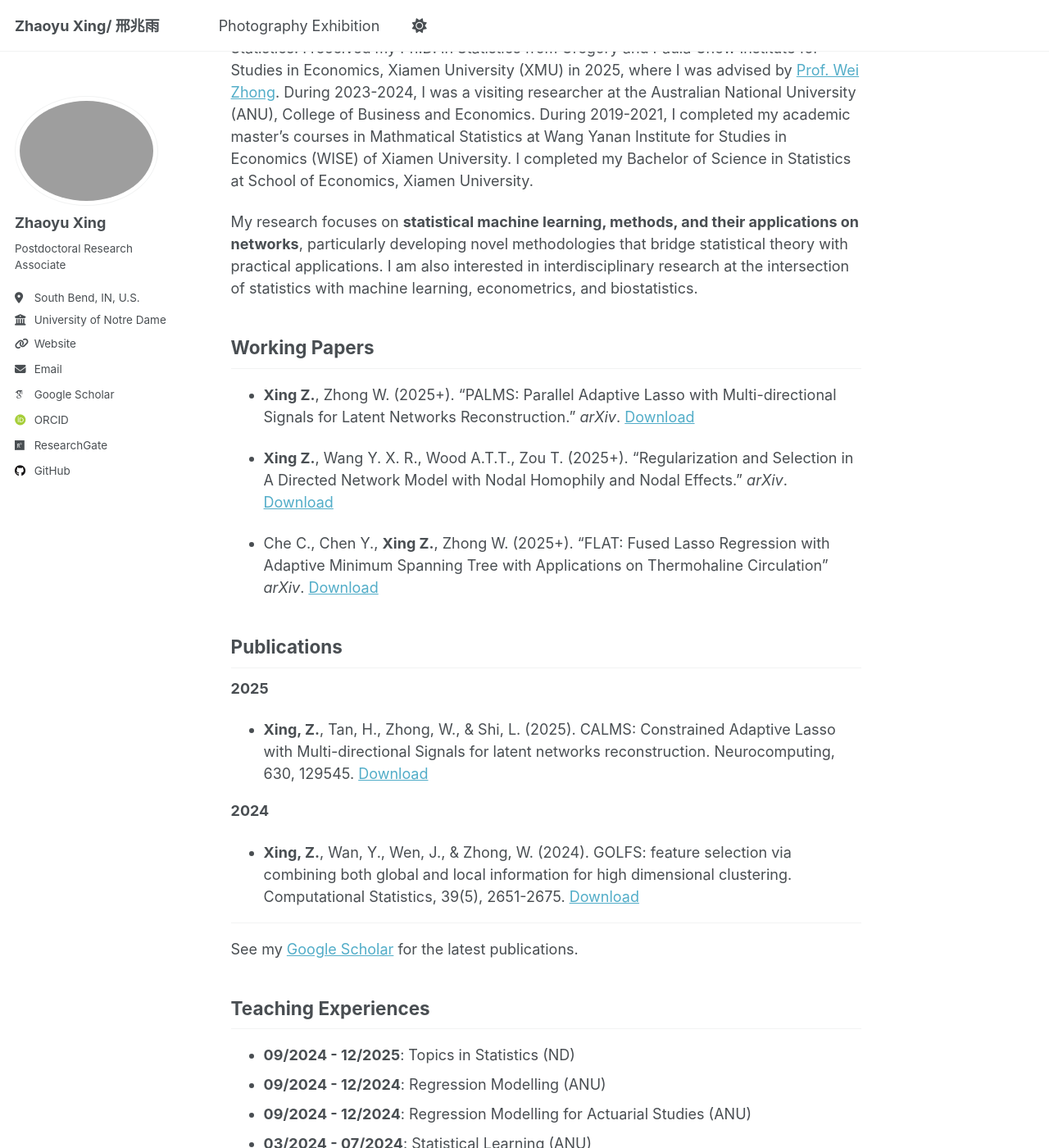
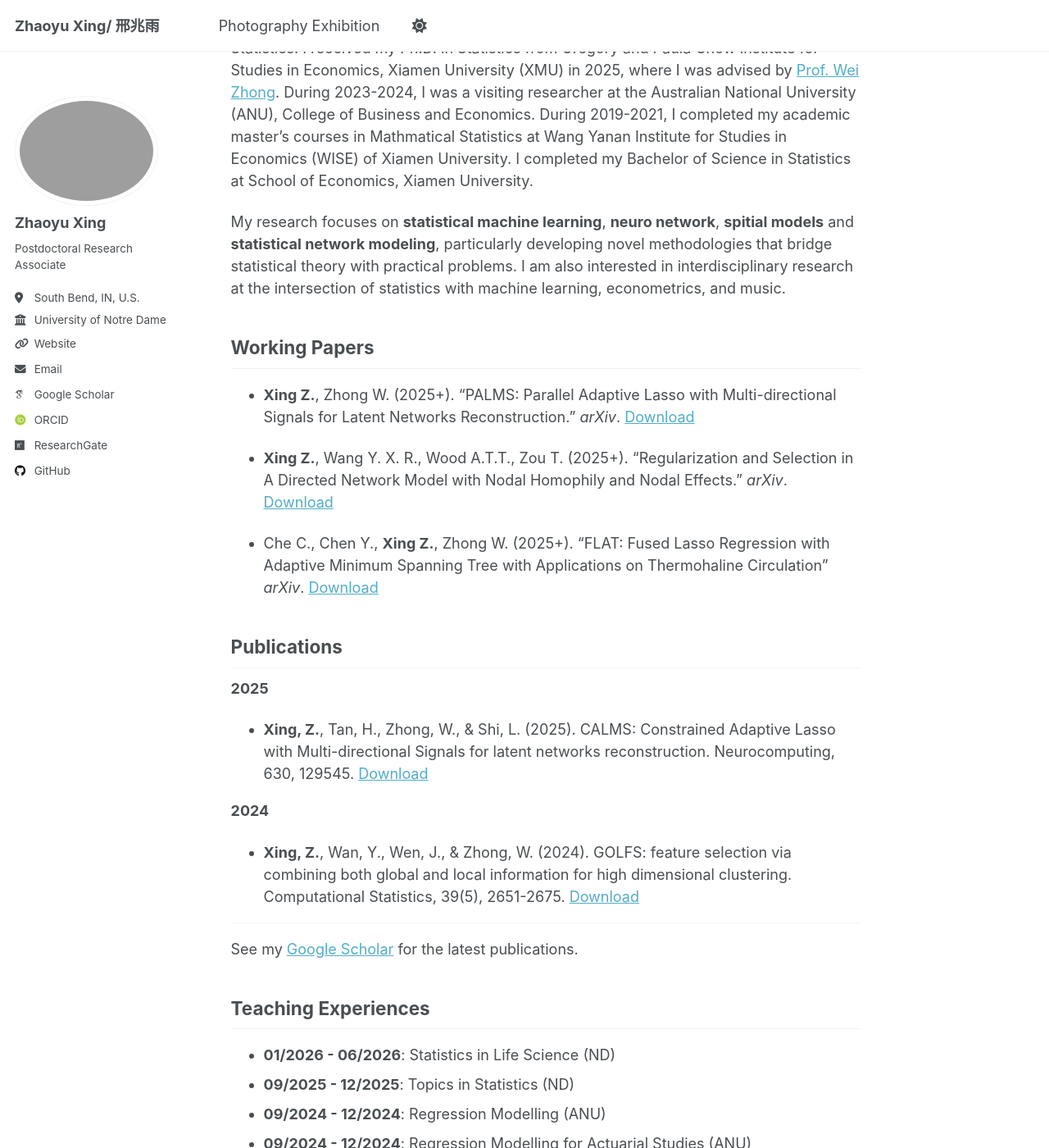
Before and after one commit to ZhaoyuXingStat/ZhaoyuXingStat.github.io, a Jekyll site: the page built from _pages/about.md, in a window 1280 px wide and 1400 px high, scrolled down 248 px. Shown: the whole window at 82% size. Built offline with Jekyll 4.4.1, drawn with Linux system fonts in a browser that asks for light colours; some web fonts are replaced.

Commit message:
Revise research focus and update teaching experiences
Updated research focus to include 'neuro network', 'spatial models', and 'statistical network modeling'. Added new teaching experience for 'Statistics in Life Science'.

```diff
--- a/_pages/about.md
+++ b/_pages/about.md
@@ -10,7 +10,7 @@ redirect_from:
 
 I am currently a Robert and Sara Lumpkins Postdoctoral Research Associate at University of Notre Dame (ND) in U.S., Department of Applied and Computational Mathematics and Statistics. I received my Ph.D. in Statistics from Gregory and Paula Chow Institute for Studies in Economics, Xiamen University (XMU) in 2025, where I was advised by [Prof. Wei Zhong](https://faculty.xmu.edu.cn/wzhong/zh_CN/index/559037/list/index.htm). During 2023-2024, I was a visiting researcher at the Australian National University (ANU), College of Business and Economics. During 2019-2021, I completed my academic master's courses in Mathmatical Statistics at Wang Yanan Institute for Studies in Economics (WISE) of Xiamen University. I completed my Bachelor of Science in Statistics at School of Economics, Xiamen University.
 
-My research focuses on **statistical machine learning, methods, and their applications on networks**, particularly developing novel methodologies that bridge statistical theory with practical applications. I am also interested in interdisciplinary research at the intersection of statistics with machine learning, econometrics, and biostatistics.
+My research focuses on **statistical machine learning**, **neuro network**, **spitial models** and **statistical network modeling**, particularly developing novel methodologies that bridge statistical theory with practical problems. I am also interested in interdisciplinary research at the intersection of statistics with machine learning, econometrics, and music.
 
 
 ## Working Papers
@@ -36,7 +36,8 @@ See my [Google Scholar](https://scholar.google.com/citations?user=go6euNkAAAAJ&h
 
 ## Teaching Experiences
 
-- **09/2024 - 12/2025**: Topics in Statistics (ND)
+- **01/2026 - 06/2026**: Statistics in Life Science (ND)
+- **09/2025 - 12/2025**: Topics in Statistics (ND)
 - **09/2024 - 12/2024**: Regression Modelling (ANU)
 - **09/2024 - 12/2024**: Regression Modelling for Actuarial Studies (ANU)
 - **03/2024 - 07/2024**: Statistical Learning (ANU)
```
